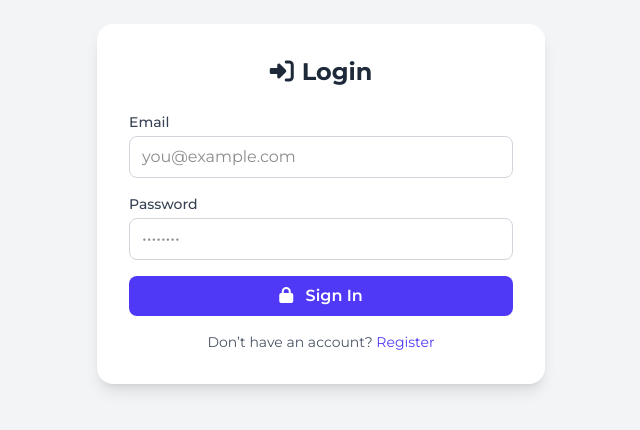
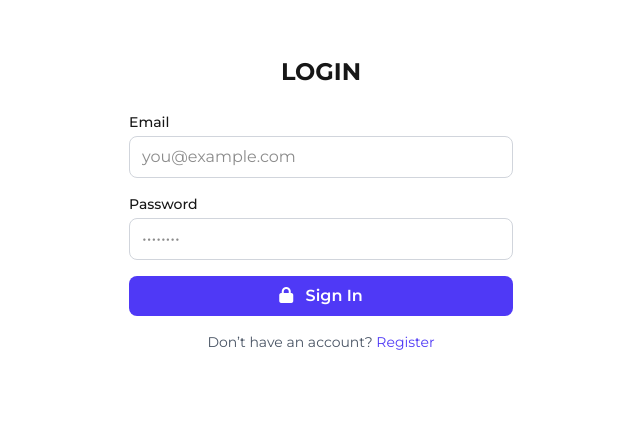
Before and after one commit to rudrasaiprasad1/todo-app, a Next.js app: page /Login in a window 1280 px wide. Shown: the part 196-626 px from the top of the page, without its empty margins (319-959 px from the left). Built offline with nearby package versions, Linux system fonts and the light colour scheme.

Commit message:
Login Module Created

```diff
--- a/app/(home)/page.jsx
+++ b/app/(home)/page.jsx
@@ -7,11 +7,10 @@ export default function RootLayout({ children }) {
       <Header />
       <div className="flex min-h-screen items-center justify-center bg-gray-100">
         <h1 className="text-4xl font-bold text-indigo-600">
-          Welcome to Next.js 🚀
+          Welcome to Todo App 🚀
         </h1>
       </div>
       <div className="flex-1 bg-amber-300">{children}</div>
-      <LoginPage />
       <Footer />
     </>
   );
--- a/app/Login/page.jsx
+++ b/app/Login/page.jsx
@@ -13,18 +13,15 @@ export default function LoginPage() {
   };
 
   return (
-    <div className="flex min-h-screen items-center justify-center bg-gray-100">
-      <div className="w-full max-w-md rounded-2xl bg-white p-8 shadow-lg">
-        <h2 className="mb-6 text-center text-2xl font-bold text-gray-800">
-          <i className="fa-solid fa-right-to-bracket mr-2"></i>
-          Login
+    <div className="flex min-h-screen items-center justify-center ">
+      <div className="w-full max-w-md rounded-2xl  p-8 ">
+        <h2 className="mb-6 text-center text-2xl font-bold uppercase ">
+          LOGIN
         </h2>
         <form onSubmit={handleSubmit} className="space-y-4">
           {/* Email */}
           <div>
-            <label className="block text-sm font-medium text-gray-700">
-              Email
-            </label>
+            <label className="block text-sm font-medium ">Email</label>
             <input
               type="email"
               required
@@ -37,9 +34,7 @@ export default function LoginPage() {
 
           {/* Password */}
           <div>
-            <label className="block text-sm font-medium text-gray-700">
-              Password
-            </label>
+            <label className="block text-sm font-medium ">Password</label>
             <input
               type="password"
               required
--- a/jsconfig.json
+++ b/jsconfig.json
@@ -1,10 +1,13 @@
 {
   "compilerOptions": {
+    "skipLibCheck": true,
+    "noEmit": true,
     "baseUrl": "./",
     "paths": {
       "@/*": ["*"],
       "@/styles/*": ["styles/*"],
       "@/components/*": ["components/*"]
     }
-  }
+  },
+  "exclude": ["node_modules"]
 }
```
